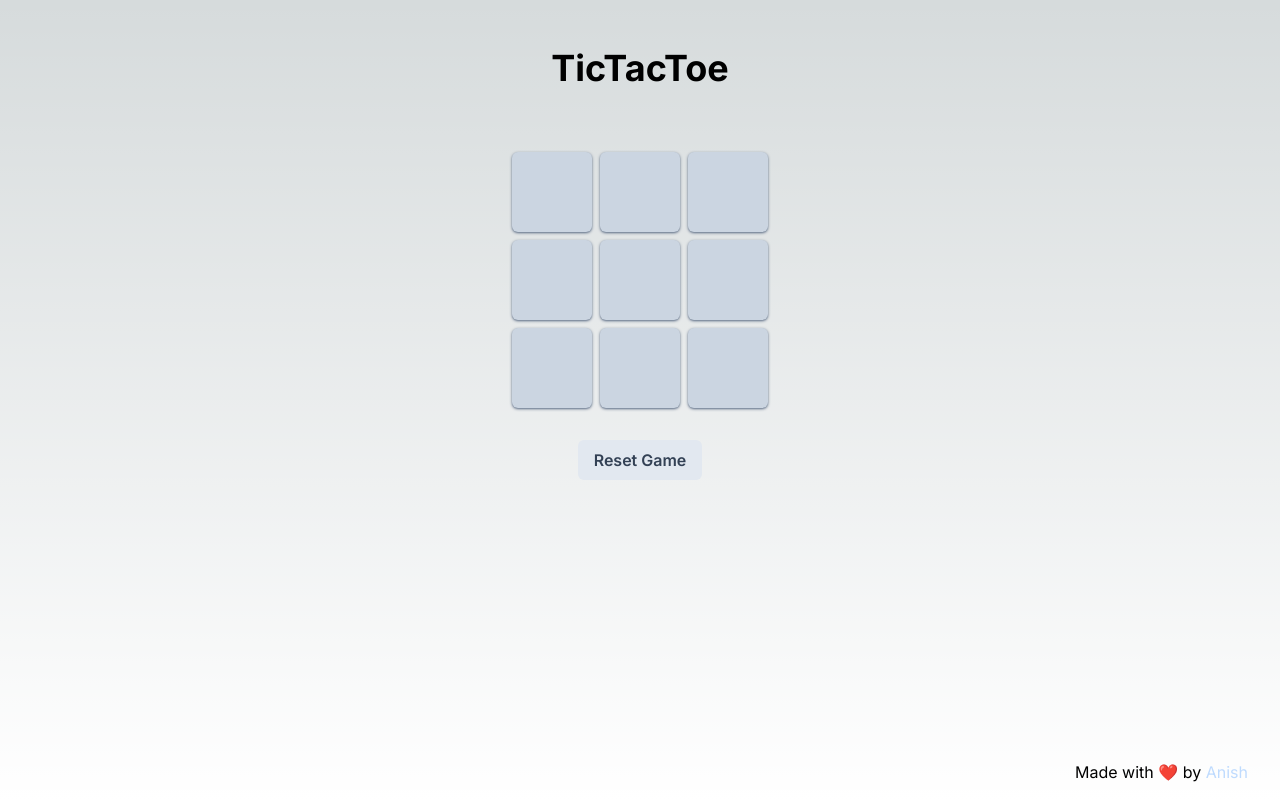
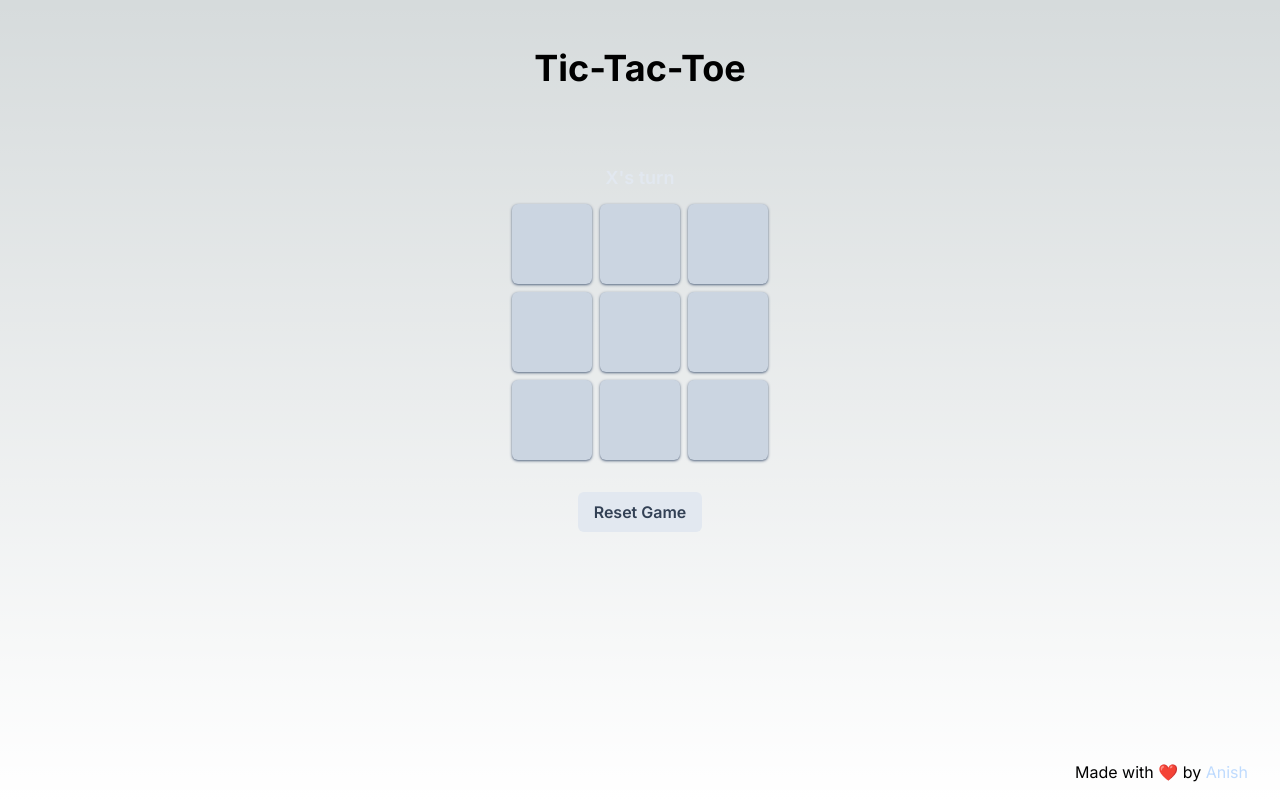
Before and after one commit to Xeven777/tictactoe-nextjs, a Next.js app: page / in a window 1280 px wide. Built offline with nearby package versions, Linux system fonts and the light colour scheme.

Commit message:
Refactor Tic-Tac-Toe game logic and add draw condition

```diff
--- a/src/app/components/Box.tsx
+++ b/src/app/components/Box.tsx
@@ -6,20 +6,25 @@ const Box = () => {
   const [turn, setTurn] = useState("X");
   const [count, setCount] = useState(0);
   const [boxes, setBoxes] = useState(Array(9).fill(""));
-
+  const [end, setEnd] = useState(false);
+  let message;
   useEffect(() => {
     const winner = checkWinner();
     if (winner) {
       alert(`${winner} wins!`);
-      //   setBoxes(Array(9).fill(""));
-      //   setTurn("X");
+      setEnd(true);
     }
   }, [boxes]);
 
   function handleclick(i: number) {
-    setCount(count + 1);
+    const newCount = count + 1;
     const newBoxes = boxes.slice();
     newBoxes[i] = turn;
+    setCount(newCount);
+    if (count === 8) {
+      setEnd(true);
+      console.log(end);
+    }
     setBoxes(newBoxes);
     setTurn(turn === "X" ? "O" : "X");
   }
@@ -45,24 +50,36 @@ const Box = () => {
   }
 
   function resetGame() {
+    setEnd(false);
+    setCount(0);
     setBoxes(Array(9).fill(""));
     setTurn("X");
   }
+  if (count <= 8 && !end) {
+    message = `${turn}'s turn`;
+  } else {
+    message = "Game Over. Its a Draw";
+  }
   return (
     <div className="p-2 flex flex-col">
+      <div className="my-3 text-center text-lg font-semibold text-slate-200">
+        {message}
+      </div>
+
       <div className="grid grid-cols-3 gap-2">
         {boxes.map((box, i) => (
           <button
             key={i}
             type="button"
-            className="w-20 h-20 shadow shadow-slate-500 bg-slate-300 text-slate-900 font-bold text-4xl rounded-md active:scale-95 hover:bg-slate-400 transition-all"
+            className="w-20 h-20 shadow shadow-slate-500 bg-slate-300 text-slate-900 font-bold text-4xl rounded-md active:scale-95 hover:bg-slate-200 transition-all"
             onClick={() => handleclick(i)}
-            disabled={box !== ""}
+            disabled={box !== "" || end}
           >
             {box}
           </button>
         ))}
       </div>
+
       <button
         type="button"
         className="mt-8 mx-auto px-4 py-2 bg-slate-200 text-slate-700 font-semibold rounded-md active:scale-95 hover:bg-slate-400 transition-all"
--- a/src/app/page.tsx
+++ b/src/app/page.tsx
@@ -4,7 +4,7 @@ export default function Home() {
   return (
     <main className="flex min-h-screen flex-col items-center gap-4 p-2">
       <h2 className="text-3xl md:text-4xl font-bold p-10 selection:text-zinc-900 selection:bg-slate-400">
-        TicTacToe
+        Tic-Tac-Toe
       </h2>
       <Box />
       <div className="fixed bottom-4 right-8 text-slate-200p">
```
